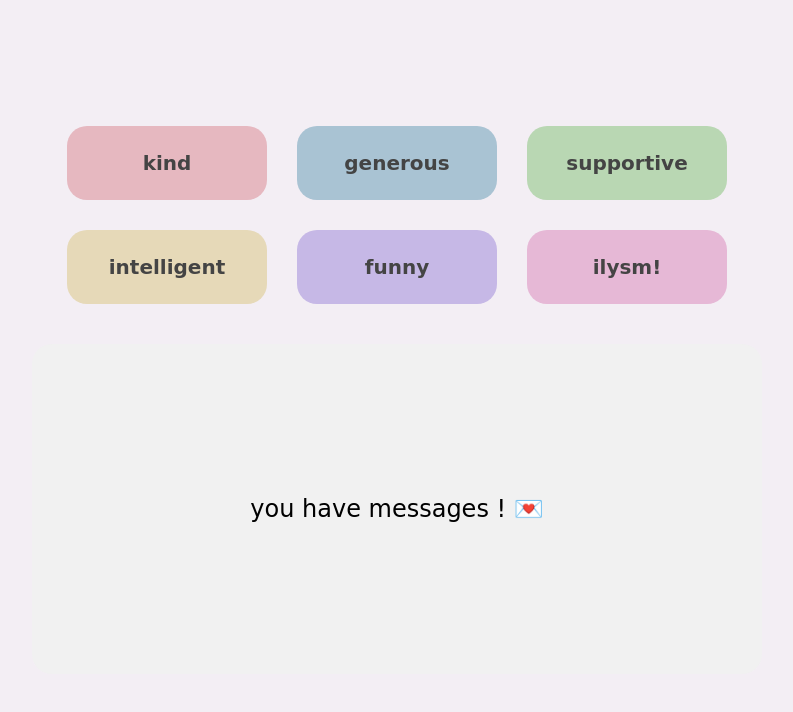
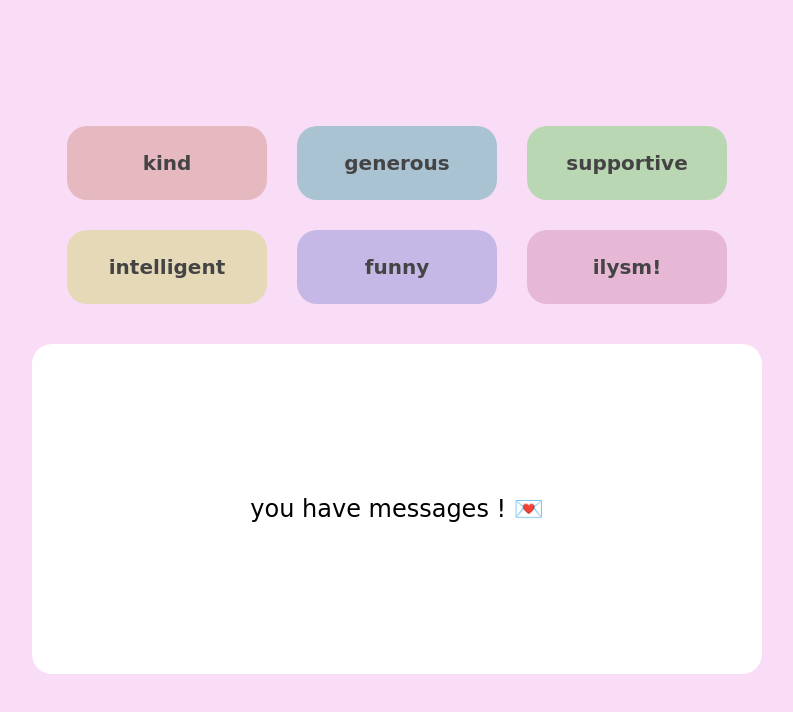
Before and after one commit to 9ivory/happy-18th-valala, a plain HTML site: page index.html in a window 1280 px wide. Shown: the whole page, without its empty margins (243-1036 px from the left). Drawn offline with Linux system fonts and the light colour scheme.

Commit message:
Update style.css

```diff
--- a/style.css
+++ b/style.css
@@ -2,7 +2,7 @@ body {
   font-family: "Tangerine", cursive;
   font-weight: 400;
   font-style: normal;
-  background: #f3eef4;
+  background: #f9ddf6;
   display: flex;
   justify-content: center;
   align-items: center;
@@ -47,7 +47,7 @@ body {
   width: 650px;
   height: 320px;
   grid-column: span 3;
-  background: #f1f1f1;
+  background: #ffffff;
   border-radius: 20px;
   padding: 40px;
   height: 250px;
```
